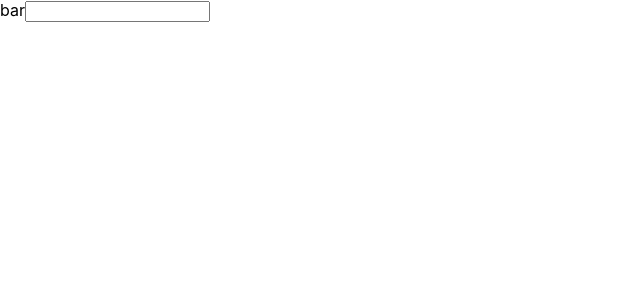
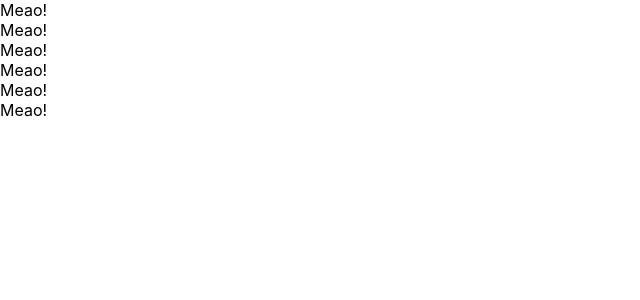
Before and after one commit to RL-noumi/udemy-react-redux-crud-application, a React (Create React App) app: page / in a window 1280 px wide. Shown: the top 300 px of the page, without its empty margins (0-640 px from the left). Built offline with nearby package versions, Linux system fonts and the light colour scheme.

Commit message:
components

```diff
--- a/src/App.js
+++ b/src/App.js
@@ -1,18 +1,33 @@
-import React, { Component } from 'react';
+import React from 'react';
 
-class App extends Component {
-  render() {
+// class App extends Component {
+//   render() {
 
-    return (
-      <React.Fragment>
-        <label htmlFor="bar">bar</label>
-        <input type="text" onChange={() => {console.log("I,m clicked.")}} />
-      </React.Fragment>
+//     return (
+//       <React.Fragment>
+//         <label htmlFor="bar">bar</label>
+//         <input type="text" onChange={() => {console.log("I,m clicked.")}} />
+//       </React.Fragment>
 
-    );
+//     );
 
 
-  }
+//   }
+// }
+const App = () => {
+  return (
+    <div>
+      <Cat />
+      <Cat />
+      <Cat />
+      <Cat />
+      <Cat />
+      <Cat />
+    </div>
+  )
+}
+const Cat = () => {
+  return <div>Meao!</div>
 }
 
 export default App;
```
